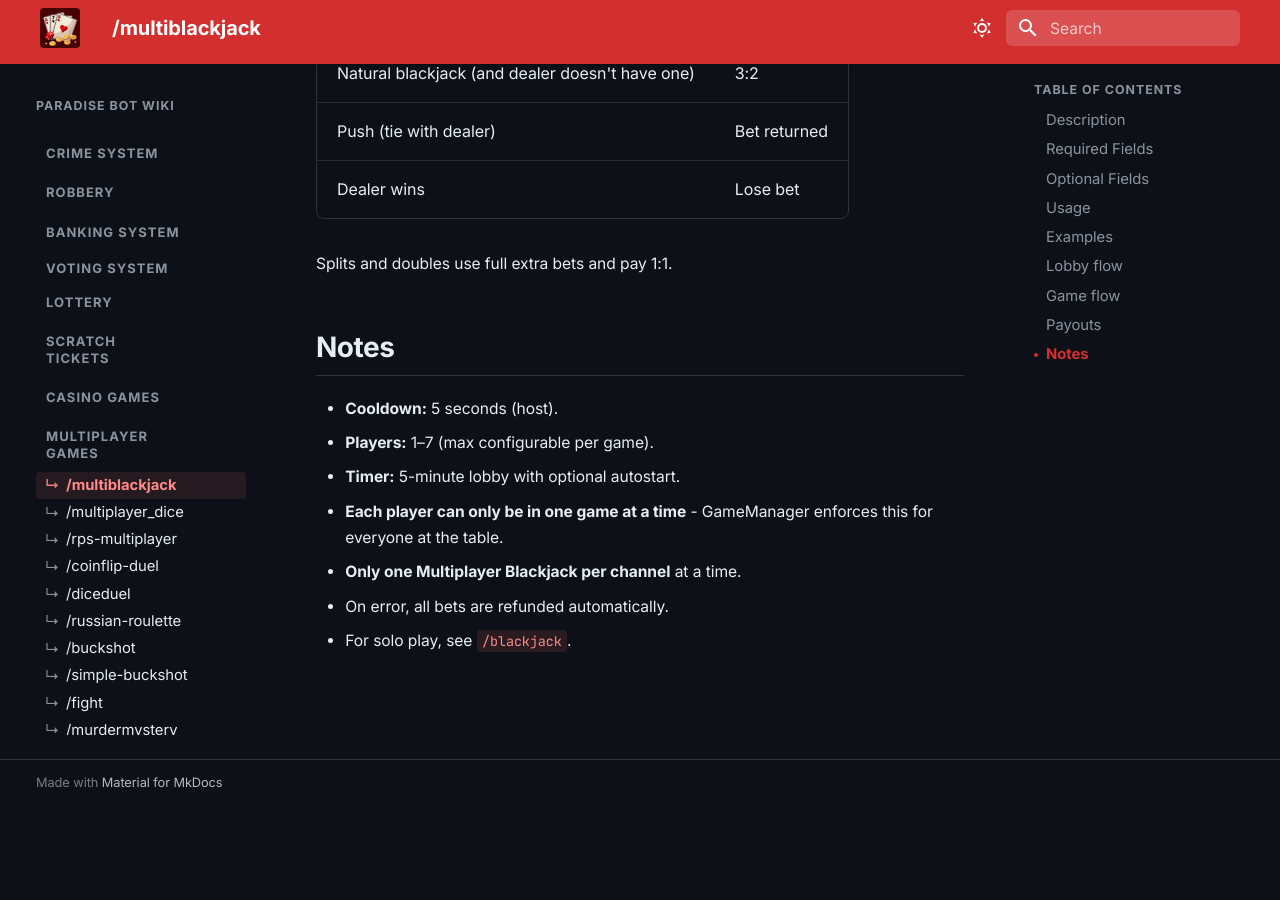
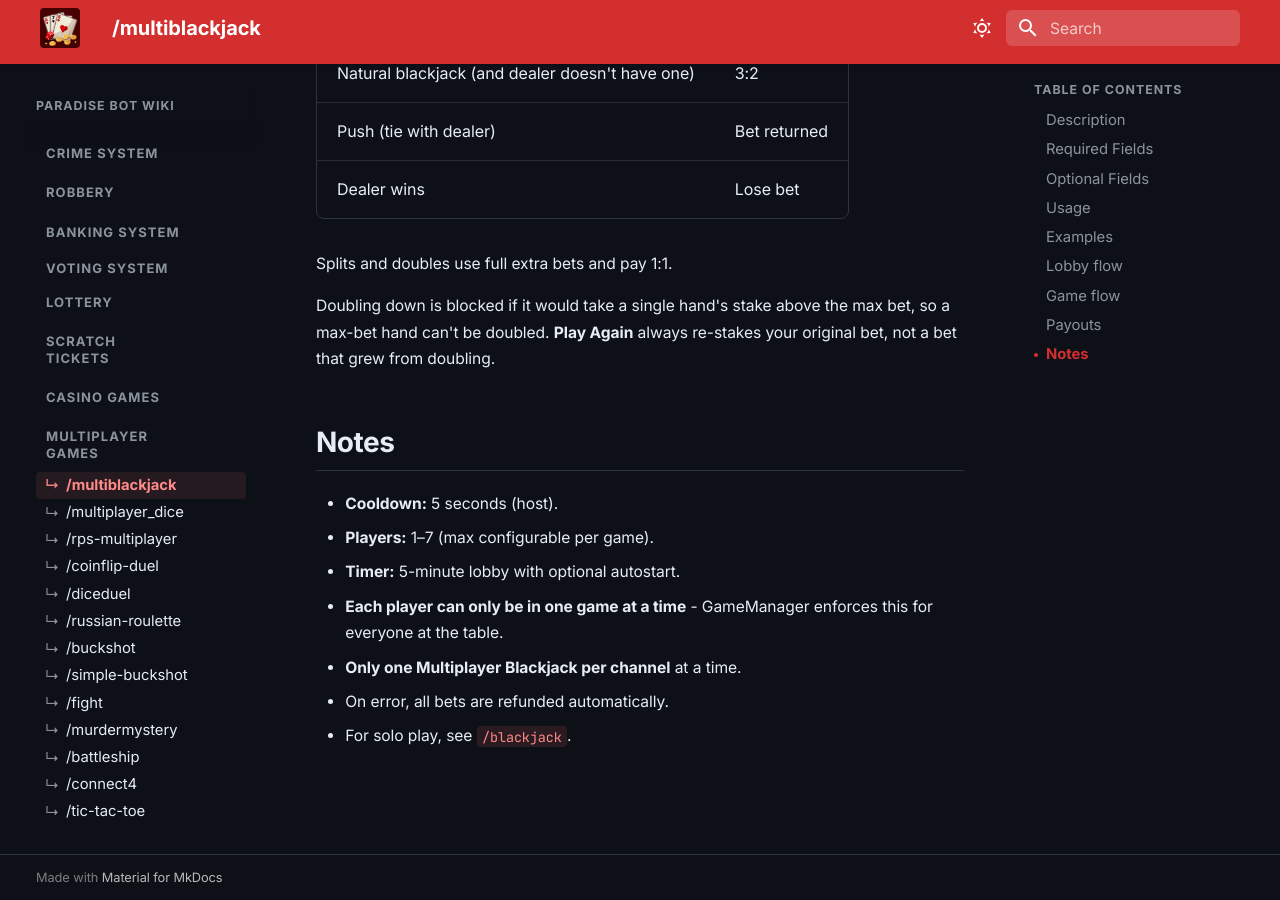
Before and after one commit to Daniel-191/casino-bot-wiki, an MkDocs documentation site: the page built from docs/games/multiplayer/multiblackjack.md, in a window 1280 px wide and 900 px high, scrolled down 2100 px. Built offline with MkDocs 1.6.1 and Material for MkDocs 9.7.7, drawn with Linux system fonts in a browser that asks for light colours; before the commit the page ends 2905 px from its top, so only the background shows below that.

Commit message:
Fixed wild bug

```diff
--- a/docs/games/multiplayer/multiblackjack.md
+++ b/docs/games/multiplayer/multiblackjack.md
@@ -57,6 +57,8 @@ For solo blackjack, see [`/blackjack`](../casino/blackjack.md).
 
 Splits and doubles use full extra bets and pay 1:1.
 
+Doubling down is blocked if it would take a single hand's stake above the max bet, so a max-bet hand can't be doubled. **Play Again** always re-stakes your original bet, not a bet that grew from doubling.
+
 ## Notes
 
 - **Cooldown:** 5 seconds (host).
```
